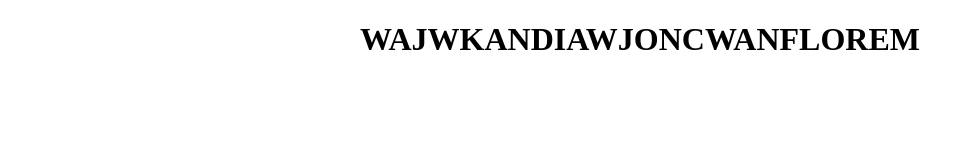
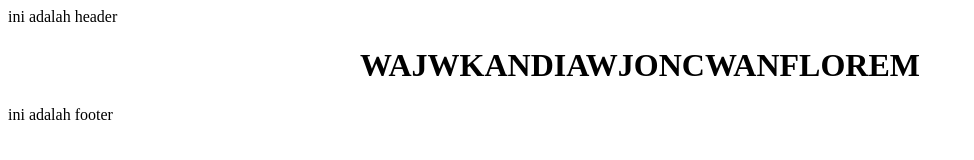
Before and after one commit to kerlily/LAT-Git-Sync, a plain HTML site: page index.html in a window 1280 px wide. Shown: the whole page, without its empty margins (0-974 px from the left). Drawn offline with Linux system fonts and the light colour scheme.

Commit message:
membuat header and footer

```diff
--- a/index.html
+++ b/index.html
@@ -5,9 +5,14 @@
     <meta name="viewport" content="width=device-width, initial-scale=1.0">
     <title>Document</title>
 </head>
+<header>ini adalah header</header>
 <body>
     <h1 style="text-align: center;">WAJWKANDIAWJONCWANFLOREM
 
     </h1>
 </body>
+
+<footer>
+    ini adalah footer
+</footer>
 </html>
```
